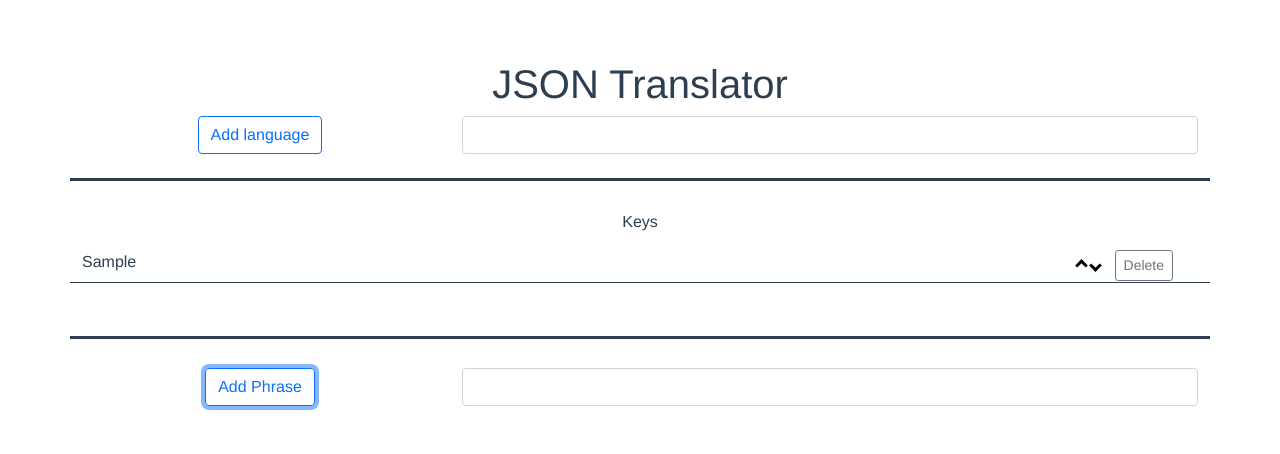
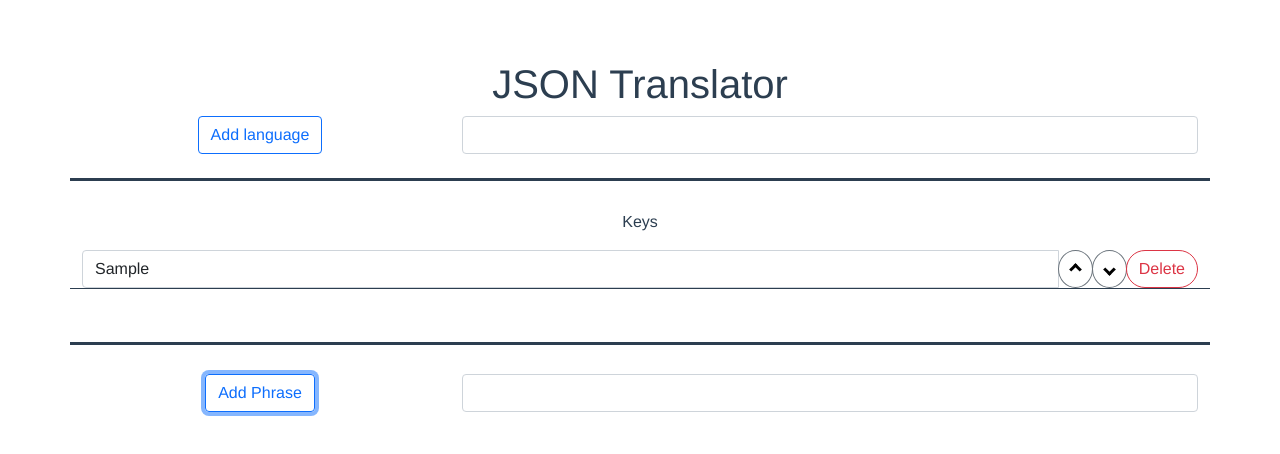
Before and after one commit to johnenrick/translator-gui, a Vue app: page / in a window 1280 px wide. Both pictures are taken after typing "Sample" into the empty fields and a click on the button "Add Phrase". Shown: the top 454 px of the page. Built offline with nearby package versions, Linux system fonts and the light colour scheme.

Commit message:
new progress
-user can now edit/delete phrases
-user cannot input existing keys
-user can now edit phrases

```diff
--- a/src/App.vue
+++ b/src/App.vue
@@ -17,7 +17,7 @@
         <div class="col">
           <div v-for="lang in langs" v-bind:key="lang">
             {{lang}}
-            <input type="file" v-bind:hidden="isHidden" ref="input">
+            <input type="file" hidden ref="input">
             <button class="btn btn-outline-secondary" @click="importing">import</button>
           </div>
         </div>
@@ -30,11 +30,12 @@
           <div class="row mt-3">
             <div v-for="data in row.rows" v-bind:key="data" class="bordered">
               <div class="grid-options">
-                <div @click="editPhrase(data)" style="margin-left: 15%, float: left; min-height: 32px">{{data}}</div>
-                <div style="float:right; text-align: right; margin-right: 25px">
-                  <div style="max-height: 18px" v-show="row.header == 'Keys'" @click="moveUp(data)" class="arrow up"/>
-                    <div style="max-height: 18px; margin-right: 15px" v-show="row.header == 'Keys'" @click="moveDown(data)" class="arrow down"/>
-                      <button class="btn btn-outline-secondary btn-sm" v-show="row.header == 'Keys'" @click="removeKey(data)">Delete</button>
+                <div  class="input-group">
+                  <input class="form-control" @keydown.enter="editPhrase($event)" @click="setEditPhrase(data,row.header)" :value="data" type="text"/>
+                  <button class="btn btn-outline-secondary rounded-circle" v-show="row.header == 'Keys'" @click="moveUp(data)"><span class="arrow up"/></button>
+                  <button class="btn btn-outline-secondary rounded-circle" v-show="row.header == 'Keys'" @click="moveDown(data)"><span class="arrow down"/></button>
+                  <button class="btn btn-outline-danger rounded-pill" v-show="row.header == 'Keys'" @click="removeKey(data)">Delete</button>
+                  <button class="btn btn-outline-danger rounded-circle" v-show="row.header != 'Keys' && isEdited.col == row.header && isEdited.data == data" @click="removePhrase">X</button>
                 </div>
               </div>
             </div>
@@ -79,10 +80,12 @@ export default {
       langs: [],
       keys: [],
       timer: Number,
-      isHidden: true,
       editKeyButtonText: 'Edit',
       file: '',
-      isUsing: 0,
+      isEdited: {
+        col: String,
+        data: String
+      },
       uploader: '',
       autosave: false
 
@@ -101,11 +104,24 @@ export default {
       }
     }
     document.addEventListener("visibilitychange", this.handleVisibilityChange, false);
-    this.isUsing = document.hidden
   },
   methods: {
-    editPhrase(data){
-      console.log(data + " is being edited")
+    editPhrase(newVal){
+      var header = this.isEdited.col
+      var data = this.isEdited.data
+      this.rows[this.cols.indexOf(header)].rows[this.rows[this.cols.indexOf(header)].rows.indexOf(data)] = newVal.target.value
+      this.newStoreChanges("rows")
+    },
+    removePhrase(data,header){
+      var header = this.isEdited.col
+      var data = this.isEdited.data
+      this.rows[this.cols.indexOf(header)].rows[this.rows[this.cols.indexOf(header)].rows.indexOf(data)] = ''
+      this.newStoreChanges("rows")
+
+    },
+    setEditPhrase(data,header){
+      this.isEdited.col = header
+      this.isEdited.data = data
     },
     handleVisibilityChange(){
       if(document.visibilityState == 'hidden'){
@@ -130,6 +146,7 @@ export default {
       }
     },
     newAddPhrase(){
+      if(this.keys.indexOf(this.phrase) == -1){
         if(this.phrase.length > 0){
           for(let x in this.rows){
             if(x == 0){
@@ -141,6 +158,9 @@ export default {
           this.keys.push(this.phrase)
           this.phrase = ''
           this.newStoreChanges("rows")
+        }
+      }else{
+        console.log("phrase already exists")
       }
     },
     importing (uploader){
@@ -256,7 +276,6 @@ export default {
         this.compareKeys(jsonFile)
       }.bind(this)
       fr.readAsText(theFile)
-      this.isHidden = !this.isHidden
     },
     compareKeys (file){
       var toPush = {
@@ -342,7 +361,6 @@ export default {
   border-width: 0 3px 3px 0;
   display: inline-block;
   padding: 3px;
-  margin-right: 5px;
 }
 .right {
   transform: rotate(-45deg);
```
Lines whose indentation alone changed are shown as unchanged.
